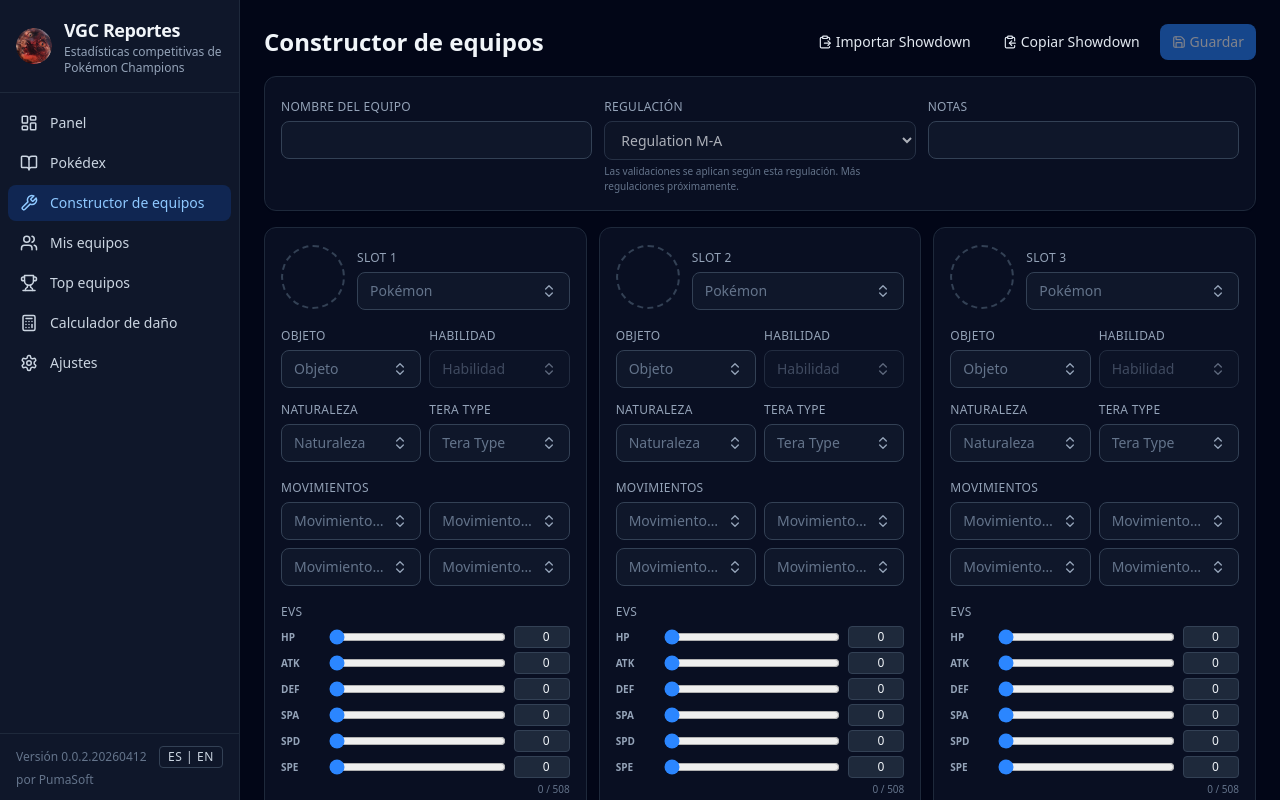
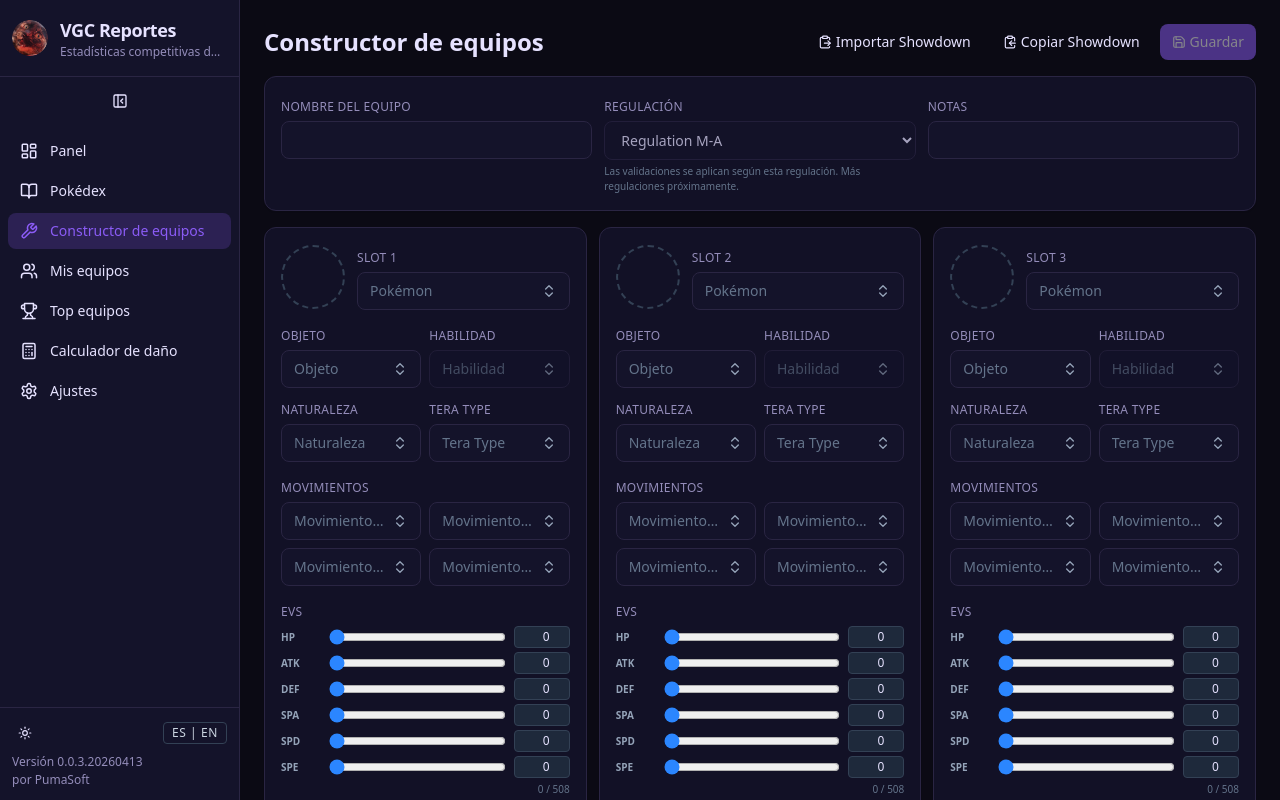
Before and after one commit to felipesuarez-dev/VGC-Reporter, a React (Vite) app in the folder frontend/: page /#/team-builder in a window 1280 px wide. Built offline with nearby package versions, Linux system fonts and the light colour scheme; what @smogon/calc would draw is missing.

Commit message:
[ui] theme system (Gengar/Clefable) and collapsible sidebar

```diff
--- a/frontend/src/components/layout/AppShell.tsx
+++ b/frontend/src/components/layout/AppShell.tsx
@@ -8,14 +8,23 @@ import {
   Trophy,
   Calculator,
   Settings as SettingsIcon,
+  Moon,
+  Sun,
+  PanelLeftClose,
+  PanelLeftOpen,
 } from "lucide-react";
 import { cn } from "../../lib/cn";
 import { LanguageToggle } from "./LanguageToggle";
-
-const VERSION = "0.0.2.20260412";
+import { useUiStore } from "../../stores/uiStore";
+import { APP_VERSION } from "../../lib/version";
 
 export function AppShell() {
   const { t } = useTranslation();
+  const theme = useUiStore((s) => s.theme);
+  const toggleTheme = useUiStore((s) => s.toggleTheme);
+  const collapsed = useUiStore((s) => s.sidebarCollapsed);
+  const toggleSidebar = useUiStore((s) => s.toggleSidebar);
+
   const navItems = [
     { to: "/dashboard", icon: LayoutDashboard, label: t("nav.dashboard") },
     { to: "/pokedex", icon: BookOpen, label: t("nav.pokedex") },
@@ -27,49 +36,130 @@ export function AppShell() {
   ];
 
   return (
-    <div className="flex h-screen w-screen bg-slate-950 text-slate-100">
-      <aside className="flex w-60 shrink-0 flex-col border-r border-slate-800 bg-slate-900">
-        <div className="flex items-center gap-3 border-b border-slate-800 px-4 py-4">
+    <div
+      className="flex h-screen w-screen"
+      style={{ backgroundColor: "var(--bg)", color: "var(--text)" }}
+    >
+      <aside
+        className={cn(
+          "flex shrink-0 flex-col border-r transition-[width] duration-200",
+          collapsed ? "w-16" : "w-60",
+        )}
+        style={{
+          backgroundColor: "var(--bg-elev)",
+          borderColor: "var(--border)",
+        }}
+      >
+        <div
+          className={cn(
+            "flex items-center gap-3 border-b px-3 py-4",
+            collapsed && "justify-center px-2",
+          )}
+          style={{ borderColor: "var(--border)" }}
+        >
           <img
             src="/logo.png"
             alt="PumaSoft"
             className="h-9 w-9 shrink-0 rounded-full"
           />
-          <div className="flex flex-col">
-            <span className="text-lg font-bold tracking-tight">{t("app.name")}</span>
-            <span className="text-xs text-slate-400">{t("app.tagline")}</span>
-          </div>
+          {!collapsed && (
+            <div className="flex min-w-0 flex-col">
+              <span className="truncate text-lg font-bold tracking-tight">
+                {t("app.name")}
+              </span>
+              <span
+                className="truncate text-xs"
+                style={{ color: "var(--text-muted)" }}
+              >
+                {t("app.tagline")}
+              </span>
+            </div>
+          )}
         </div>
-        <nav className="flex-1 overflow-y-auto px-2 py-3">
+
+        <div className="px-2 py-2">
+          <button
+            className="btn-ghost w-full justify-center"
+            onClick={toggleSidebar}
+            aria-label={
+              collapsed ? t("ui.expand_sidebar") : t("ui.collapse_sidebar")
+            }
+            title={
+              collapsed ? t("ui.expand_sidebar") : t("ui.collapse_sidebar")
+            }
+          >
+            {collapsed ? (
+              <PanelLeftOpen size={16} />
+            ) : (
+              <PanelLeftClose size={16} />
+            )}
+          </button>
+        </div>
+
+        <nav className="flex-1 overflow-y-auto px-2 py-2">
           <ul className="space-y-1">
             {navItems.map((item) => (
               <li key={item.to}>
                 <NavLink
                   to={item.to}
+                  title={collapsed ? item.label : undefined}
                   className={({ isActive }) =>
                     cn(
                       "flex items-center gap-3 rounded-lg px-3 py-2 text-sm font-medium transition-colors",
+                      collapsed && "justify-center px-2",
                       isActive
-                        ? "bg-brand-600/20 text-brand-300"
-                        : "text-slate-300 hover:bg-slate-800",
+                        ? "bg-[var(--accent-soft)] text-[var(--accent)]"
+                        : "text-[var(--text)] hover:bg-[var(--bg-elev-strong)]",
                     )
                   }
                 >
                   <item.icon size={18} />
-                  <span>{item.label}</span>
+                  {!collapsed && <span>{item.label}</span>}
                 </NavLink>
               </li>
             ))}
           </ul>
         </nav>
-        <div className="border-t border-slate-800 px-4 py-3 text-xs text-slate-500">
-          <div className="flex items-center justify-between">
-            <span>
-              {t("app.version")} {VERSION}
-            </span>
-            <LanguageToggle />
+
+        <div
+          className="border-t px-3 py-3 text-xs"
+          style={{
+            borderColor: "var(--border)",
+            color: "var(--text-muted)",
+          }}
+        >
+          <div
+            className={cn(
+              "mb-2 flex items-center gap-1",
+              collapsed ? "flex-col" : "justify-between",
+            )}
+          >
+            <button
+              className="btn-ghost p-1.5"
+              onClick={toggleTheme}
+              aria-label={
+                theme === "gengar"
+                  ? t("ui.theme_clefable")
+                  : t("ui.theme_gengar")
+              }
+              title={
+                theme === "gengar"
+                  ? t("ui.theme_clefable")
+                  : t("ui.theme_gengar")
+              }
+            >
+              {theme === "gengar" ? <Sun size={14} /> : <Moon size={14} />}
+            </button>
+            {!collapsed && <LanguageToggle />}
           </div>
-          <div className="mt-1">{t("app.by")} PumaSoft</div>
+          {!collapsed && (
+            <>
+              <div>
+                {t("app.version")} {APP_VERSION}
+              </div>
+              <div className="mt-0.5">{t("app.by")} PumaSoft</div>
+            </>
+          )}
         </div>
       </aside>
       <main className="flex-1 overflow-y-auto">
--- /dev/null
+++ b/frontend/src/components/layout/ThemeProvider.tsx
@@ -0,0 +1,12 @@
+import { useEffect } from "react";
+import { useUiStore } from "../../stores/uiStore";
+
+export function ThemeProvider({ children }: { children: React.ReactNode }) {
+  const theme = useUiStore((s) => s.theme);
+  useEffect(() => {
+    const root = document.documentElement;
+    root.classList.remove("theme-gengar", "theme-clefable");
+    root.classList.add(`theme-${theme}`);
+  }, [theme]);
+  return <>{children}</>;
+}
--- /dev/null
+++ b/frontend/src/lib/version.ts
@@ -0,0 +1 @@
+export const APP_VERSION = "0.0.3.20260413";
--- a/frontend/src/locales/en.json
+++ b/frontend/src/locales/en.json
@@ -227,6 +227,12 @@
   "tera": {
     "label": "Tera"
   },
+  "ui": {
+    "collapse_sidebar": "Collapse sidebar",
+    "expand_sidebar": "Expand sidebar",
+    "theme_gengar": "Gengar theme (dark)",
+    "theme_clefable": "Clefable theme (light)"
+  },
   "validation": {
     "title": "Team validation",
     "ok": "Team passes regulation checks",
--- a/frontend/src/locales/es.json
+++ b/frontend/src/locales/es.json
@@ -227,6 +227,12 @@
   "tera": {
     "label": "Tera"
   },
+  "ui": {
+    "collapse_sidebar": "Colapsar barra lateral",
+    "expand_sidebar": "Expandir barra lateral",
+    "theme_gengar": "Tema Gengar (oscuro)",
+    "theme_clefable": "Tema Clefable (claro)"
+  },
   "validation": {
     "title": "Validación del equipo",
     "ok": "El equipo cumple con la regulación",
--- a/frontend/src/main.tsx
+++ b/frontend/src/main.tsx
@@ -5,6 +5,7 @@ import { RouterProvider } from "react-router-dom";
 import "./i18n";
 import "./styles.css";
 import { router } from "./router";
+import { ThemeProvider } from "./components/layout/ThemeProvider";
 
 const queryClient = new QueryClient({
   defaultOptions: {
@@ -19,7 +20,9 @@ const queryClient = new QueryClient({
 ReactDOM.createRoot(document.getElementById("root") as HTMLElement).render(
   <React.StrictMode>
     <QueryClientProvider client={queryClient}>
-      <RouterProvider router={router} />
+      <ThemeProvider>
+        <RouterProvider router={router} />
+      </ThemeProvider>
     </QueryClientProvider>
   </React.StrictMode>,
 );
--- /dev/null
+++ b/frontend/src/stores/uiStore.ts
@@ -0,0 +1,28 @@
+import { create } from "zustand";
+import { persist } from "zustand/middleware";
+
+export type Theme = "gengar" | "clefable";
+
+interface UiState {
+  theme: Theme;
+  sidebarCollapsed: boolean;
+  setTheme: (theme: Theme) => void;
+  toggleTheme: () => void;
+  toggleSidebar: () => void;
+  setSidebarCollapsed: (collapsed: boolean) => void;
+}
+
+export const useUiStore = create<UiState>()(
+  persist(
+    (set, get) => ({
+      theme: "gengar",
+      sidebarCollapsed: false,
+      setTheme: (theme) => set({ theme }),
+      toggleTheme: () =>
+        set({ theme: get().theme === "gengar" ? "clefable" : "gengar" }),
+      toggleSidebar: () => set({ sidebarCollapsed: !get().sidebarCollapsed }),
+      setSidebarCollapsed: (sidebarCollapsed) => set({ sidebarCollapsed }),
+    }),
+    { name: "vgc-ui" },
+  ),
+);
--- a/frontend/src/styles.css
+++ b/frontend/src/styles.css
@@ -3,6 +3,38 @@
 @tailwind utilities;
 
 @layer base {
+  :root {
+    --bg: #0b0a14;
+    --bg-elev: #14132a;
+    --bg-elev-strong: #1c1a35;
+    --border: #2a2543;
+    --text: #e6e2ff;
+    --text-muted: #948dba;
+    --text-dim: #6b648b;
+    --accent: #8b5cf6;
+    --accent-soft: rgba(139, 92, 246, 0.2);
+    --accent-strong: #7c3aed;
+    --danger: #f87171;
+    --warning: #fbbf24;
+    --success: #34d399;
+  }
+
+  :root.theme-clefable {
+    --bg: #fff5f7;
+    --bg-elev: #ffe6ee;
+    --bg-elev-strong: #fdd2e0;
+    --border: #f7b8cd;
+    --text: #2b1a25;
+    --text-muted: #7a5b6a;
+    --text-dim: #a88a98;
+    --accent: #ec4899;
+    --accent-soft: rgba(236, 72, 153, 0.15);
+    --accent-strong: #db2777;
+    --danger: #dc2626;
+    --warning: #d97706;
+    --success: #059669;
+  }
+
   html,
   body,
   #root {
@@ -11,32 +43,50 @@
 
   body {
     @apply antialiased;
+    background-color: var(--bg);
+    color: var(--text);
     font-feature-settings: "cv11", "ss01";
   }
 }
 
 @layer components {
   .card {
-    @apply rounded-xl border border-slate-800 bg-slate-900/60 p-4 shadow-sm;
+    @apply rounded-xl p-4 shadow-sm;
+    background-color: color-mix(in srgb, var(--bg-elev) 85%, transparent);
+    border: 1px solid var(--border);
   }
   .btn {
     @apply inline-flex items-center justify-center rounded-lg px-3 py-2 text-sm font-medium transition-colors disabled:pointer-events-none disabled:opacity-50;
   }
   .btn-primary {
-    @apply btn bg-brand-500 text-white hover:bg-brand-600;
+    @apply btn text-white;
+    background-color: var(--accent);
+  }
+  .btn-primary:hover {
+    background-color: var(--accent-strong);
   }
   .btn-ghost {
-    @apply btn text-slate-200 hover:bg-slate-800;
+    @apply btn;
+    color: var(--text);
+  }
+  .btn-ghost:hover {
+    background-color: var(--bg-elev-strong);
   }
   .input {
-    @apply w-full rounded-lg border border-slate-700 bg-slate-900 px-3 py-2 text-sm text-slate-100 outline-none focus:border-brand-500;
+    @apply w-full rounded-lg px-3 py-2 text-sm outline-none;
+    background-color: var(--bg-elev);
+    border: 1px solid var(--border);
+    color: var(--text);
+  }
+  .input:focus {
+    border-color: var(--accent);
   }
   .label {
-    @apply text-xs uppercase tracking-wide text-slate-400;
+    @apply text-xs uppercase tracking-wide;
+    color: var(--text-muted);
   }
 }
 
-/* Sprite rendering (pixel-perfect) */
 img[data-sprite="true"] {
   image-rendering: pixelated;
   image-rendering: crisp-edges;
```
